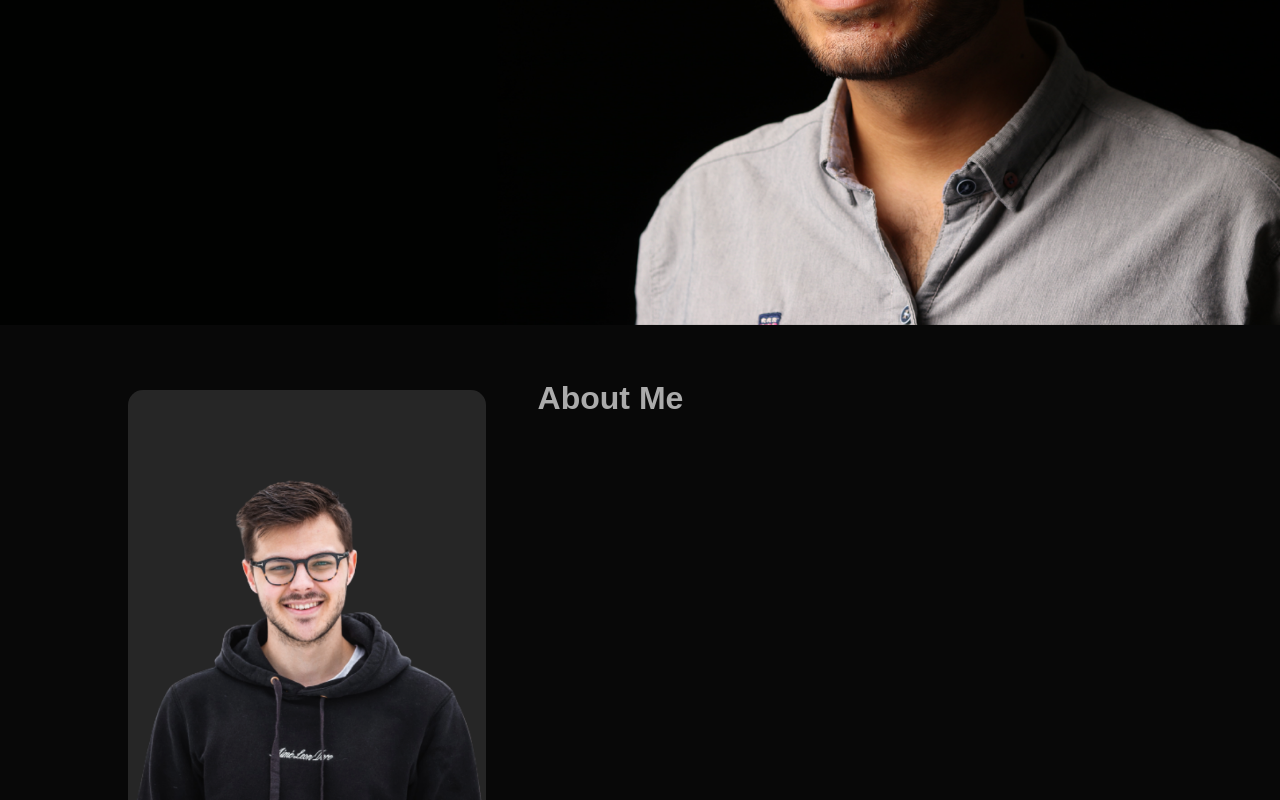
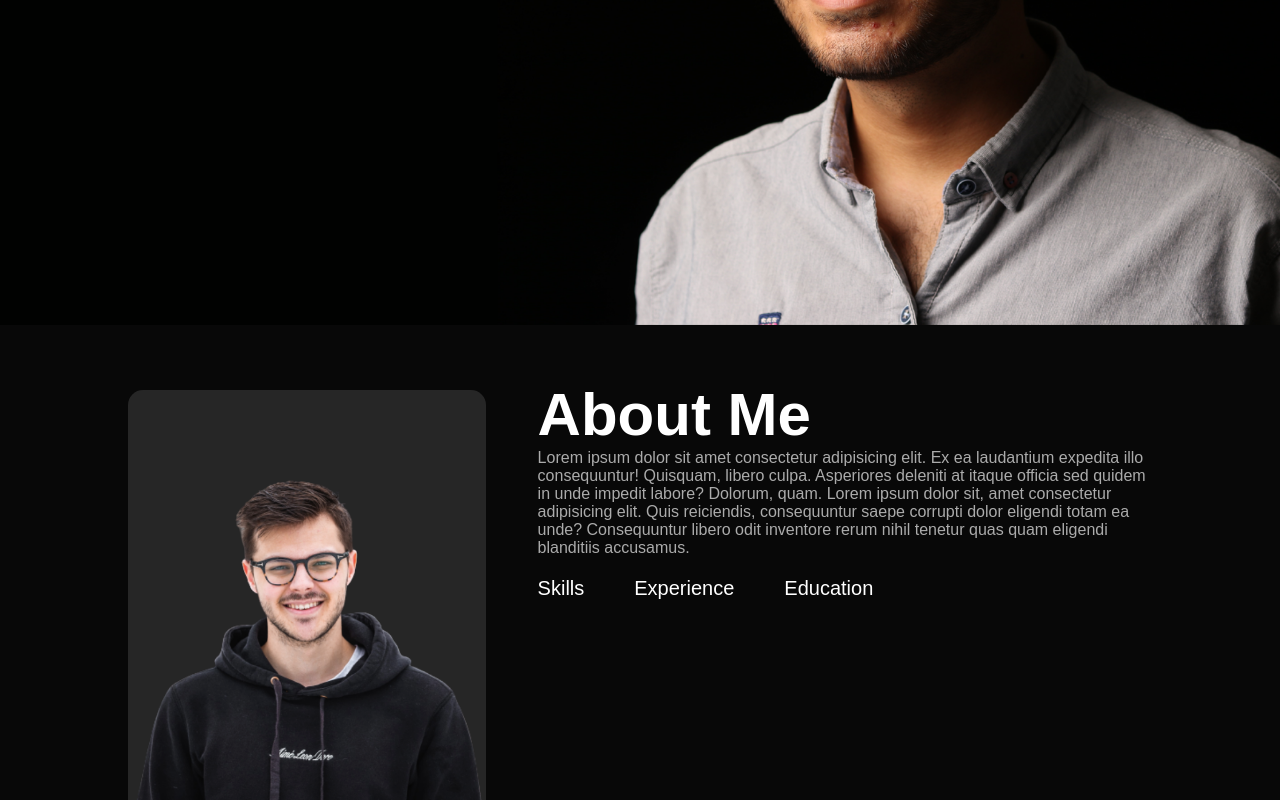
Before and after one commit to hmdmok/My-Portfolio, a plain HTML site: page index.html in a window 1280 px wide. Shown: the part 475-1275 px from the top of the page. Drawn offline with Linux system fonts and the light colour scheme.

Commit message:
about section update 02-03-2024

```diff
--- a/index.html
+++ b/index.html
@@ -48,7 +48,21 @@
               <img src="images/user.png" alt="User" />
             </div>
             <div class="about-col-2">
-              <h1>About Me</h1>
+              <h1 class="sub-title">About Me</h1>
+              <p>
+                Lorem ipsum dolor sit amet consectetur adipisicing elit. Ex ea
+                laudantium expedita illo consequuntur! Quisquam, libero culpa.
+                Asperiores deleniti at itaque officia sed quidem in unde impedit
+                labore? Dolorum, quam. Lorem ipsum dolor sit, amet consectetur
+                adipisicing elit. Quis reiciendis, consequuntur saepe corrupti
+                dolor eligendi totam ea unde? Consequuntur libero odit inventore
+                rerum nihil tenetur quas quam eligendi blanditiis accusamus.
+              </p>
+              <div class="tab-titles">
+                <p class="tab-links">Skills</p>
+                <p class="tab-links">Experience</p>
+                <p class="tab-links">Education</p>
+              </div>
             </div>
           </div>
         </div>
--- a/style.css
+++ b/style.css
@@ -107,3 +107,23 @@ nav ul li a:hover::after {
 .about-col-2 {
   flex-basis: 60%;
 }
+
+.sub-title {
+  font-size: 60px;
+  font-weight: 600;
+  color: #fff;
+}
+
+.tab-titles {
+  display: flex;
+  margin: 20px 0 40px;
+}
+
+.tab-links {
+  margin-right: 50px;
+  font-size: 20px;
+  font-weight: 500;
+  color: #fff;
+  cursor: pointer;
+  position: relative;
+}
```
